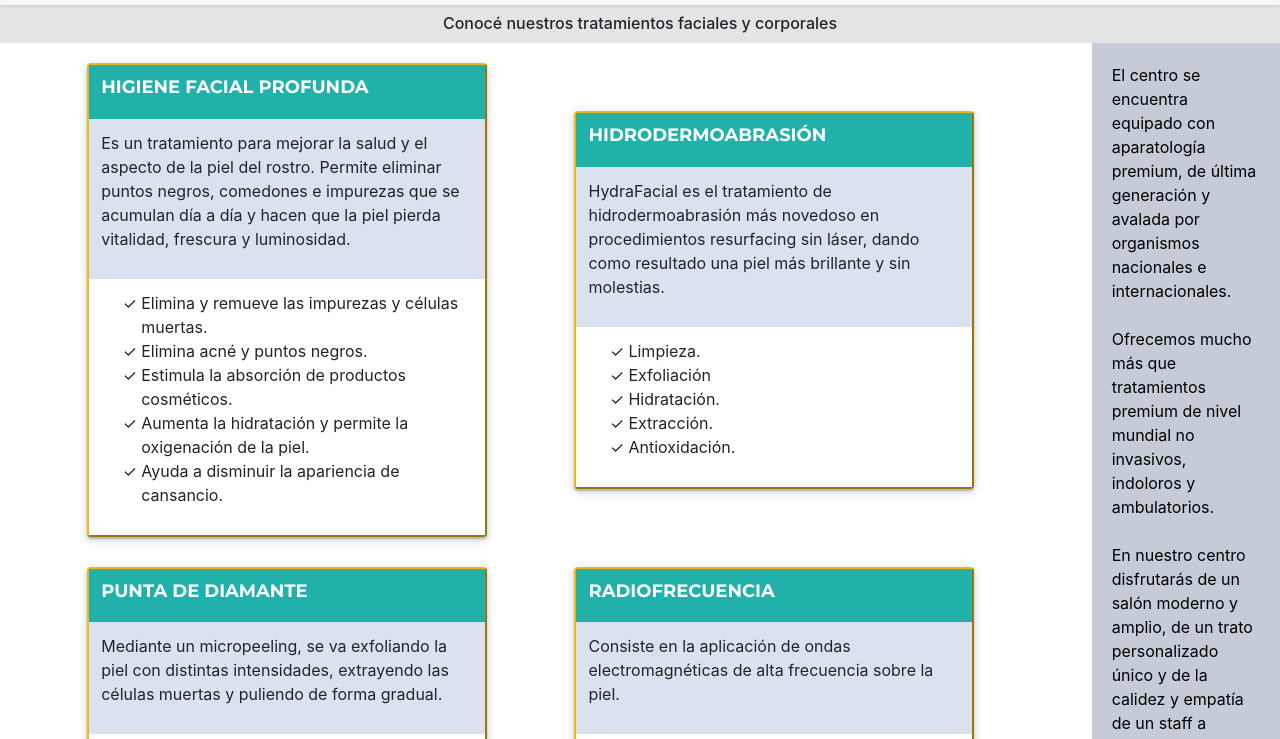
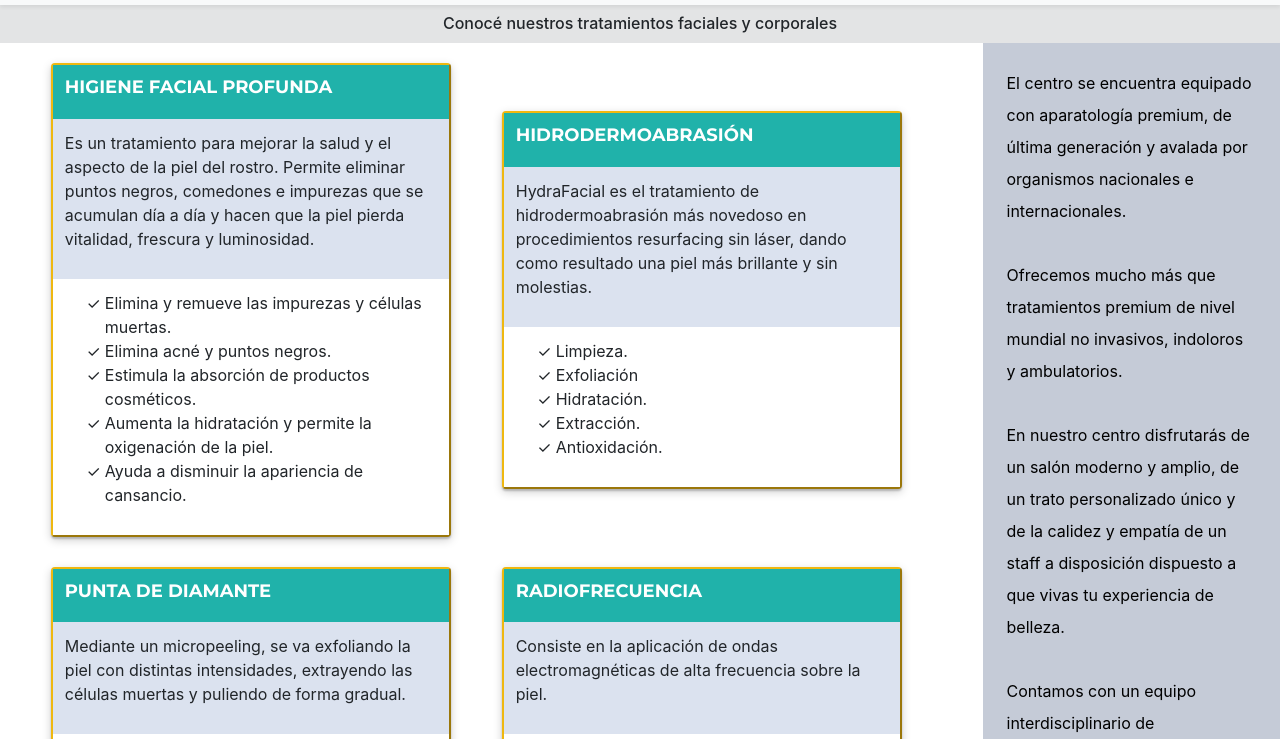
Before and after one commit to estebandibaja/repositorio, a website: page views/tratamientos.html in a window 1280 px wide. Shown: the part 61-800 px from the top of the page. Drawn offline with nearby package versions, Linux system fonts and the light colour scheme.

Commit message:
actualizacion de footer y otros

```diff
--- a/assets/scss/style.scss
+++ b/assets/scss/style.scss
@@ -240,11 +240,11 @@ footer {
                }
                 }
     &__columna2 {
-        min-width: 200px;
+        min-width: 260px;
         .sidebar-tratamientos {
             background-color: $color_gris_oscuro;
             height: 100%;
-            @media screen and (max-width: 992px) {
+            @media screen and (max-width: 1100px) {
                 width: 320px;
                 margin: auto;
                                                  }
@@ -252,8 +252,8 @@ footer {
                 font: {
                     size: 16px;
                       }
-                padding: 20px;
-                line-height: 1.5em;
+                padding: 24px;
+                line-height: 2em;
                 color: $color_negro;
                 text-align: left;
                      }
--- a/package.json
+++ b/package.json
@@ -1,5 +1,5 @@
 {
-  "name": "Centro de Estética Caballito",
+  "name": "esteticacaballito",
   "version": "1.0.0",
   "description": "Sitio web del Centro de Estética Caballito, el mejor lugar para realizarse tratamientos faciales y corporales en Buenos Aires.",
   "main": "index.js",
--- a/views/tratamientos.html
+++ b/views/tratamientos.html
@@ -45,7 +45,7 @@
         <!-- tratamientos -->
         <h1>Conocé nuestros tratamientos faciales y corporales</h1>
         <div class="row grid-tratamientos">
-            <div class="col-lg-10 grid-tratamientos__columna1">
+            <div class="col-lg-9 grid-tratamientos__columna1">
                 <div class="cards" class="d-flex flex-row">
                     <!--card1-->
                     <div class="card" class="p-2">
@@ -156,7 +156,7 @@
                     <!-- fin de cards -->
                 </div>
             </div>
-            <div class="col-lg-2 grid-tratamientos__columna2">
+            <div class="col-lg-3 grid-tratamientos__columna2">
                 <div class="sidebar-tratamientos">
                     <p class="sidebar-tratamientos__texto">
                     El centro se encuentra equipado con aparatología premium, de última generación y avalada por organismos nacionales e internacionales.
@@ -169,6 +169,12 @@
                     <br>
                     <br>
                     Contamos con un equipo interdisciplinario de dermatólogos, cosmiatras, esteticistas y nutricionistas altamente preparados que realizan diagnósticos personalizados para cada paciente y según su necesidad particular.
+                    <br>
+                    <br>
+                    Nuestros pacientes encuentran una respuesta médica seria y de calidad.
+                    <br>
+                    <br>
+                    Fomentamos la salud y la belleza natural.
                     </p>
                 </div>
             </div>
@@ -179,7 +185,7 @@
         <hr>
         <!-- pie de página -->
         <footer>
-            <div class="footer">Seguinos en redes sociales:
+            <div class="footer">Seguinos:
                 <a href=https://www.facebook.com/estebandibaja><i class="fa fa-facebook"></i></a>
                 <a href="https://www.instagram.com/edbvd"><i class="fa fa-instagram"></i></a>
                 Turnos por WhatsApp:
```
Also changed, not shown: index.html (+1 -1 lines), views/contacto.html (+1 -1 lines), views/nosotros.html (+1 -1 lines), views/productos.html (+1 -1 lines), assets/css/style.css.
